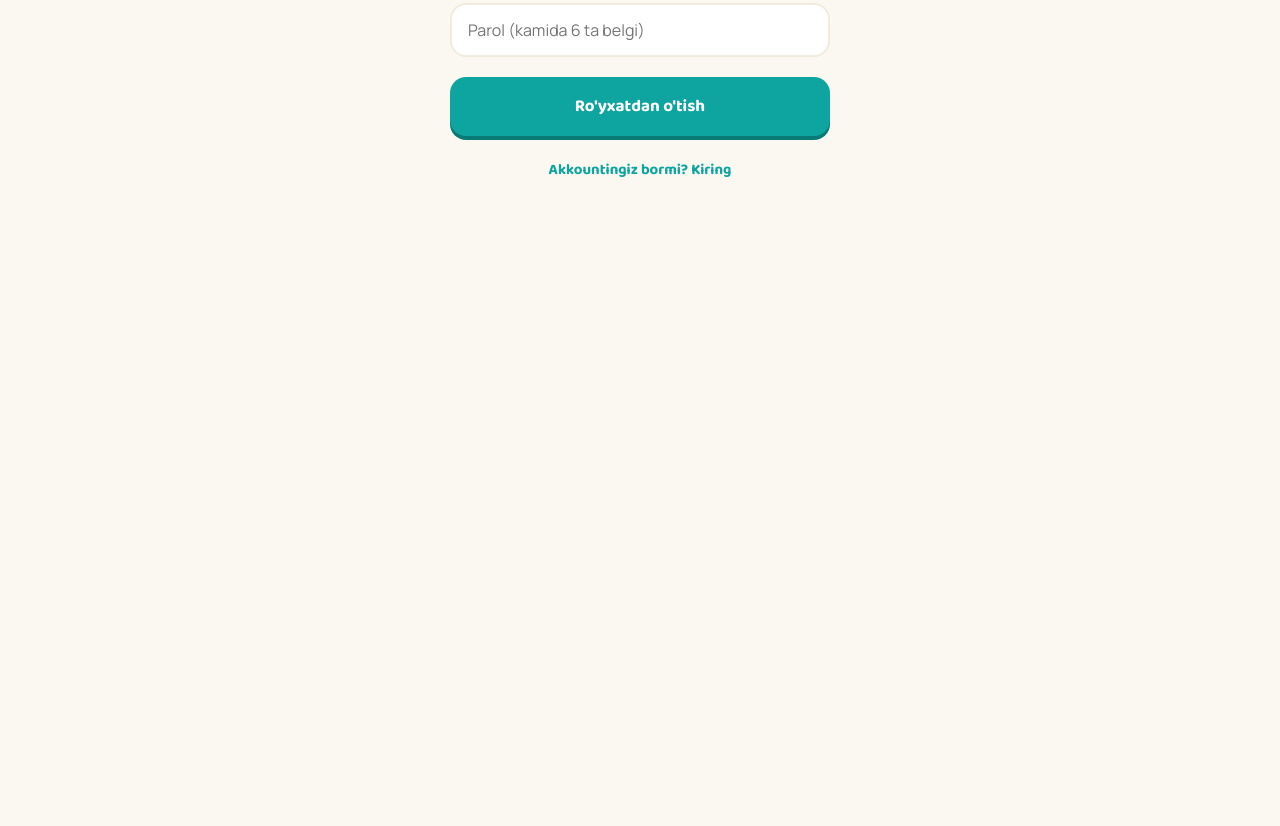
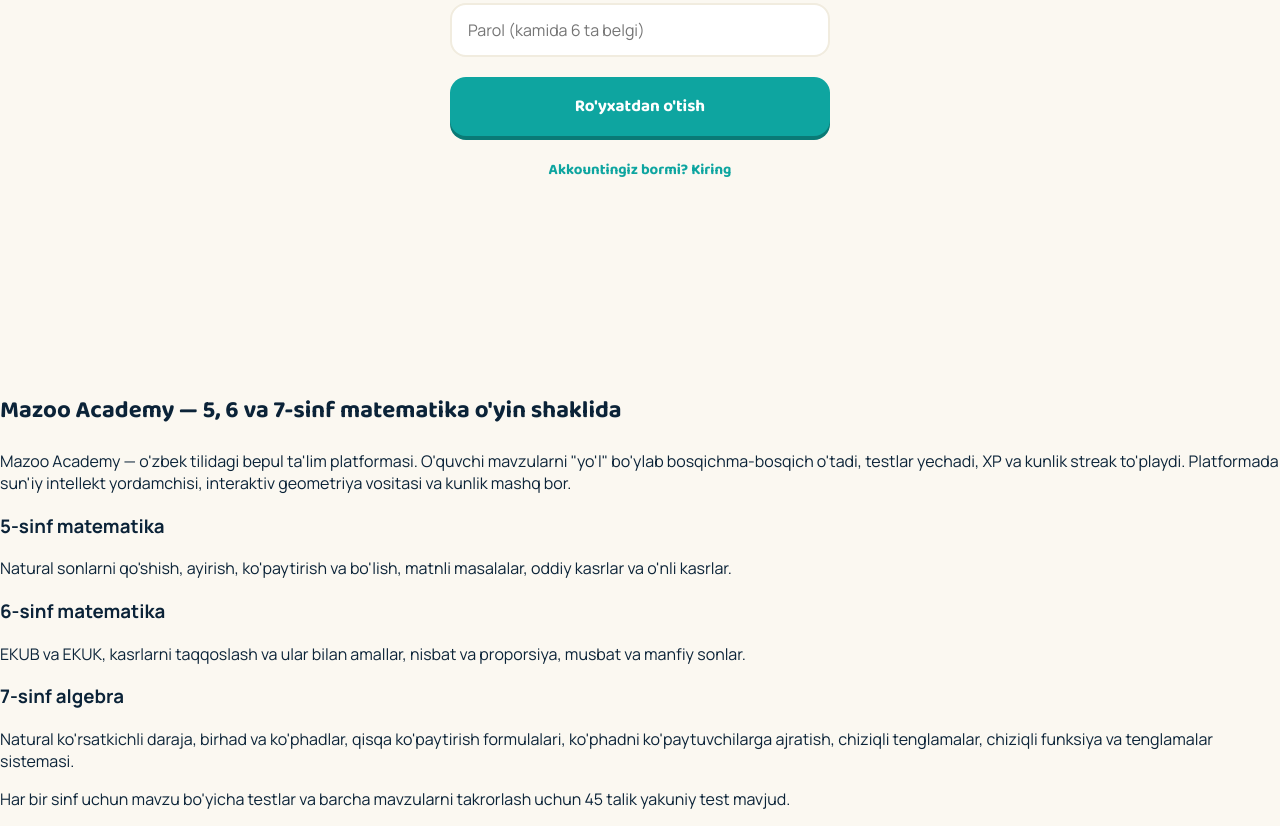
Before and after one commit to kelooadmin/Mazoo_academy, a plain HTML site: page index.html in a window 1280 px wide. Shown: the part 429-1255 px from the top of the page. Before the commit the page ends 800 px from the top, so only its background shows below. Drawn offline with nearby package versions, Linux system fonts and the light colour scheme.

Commit message:
Update index.html

```diff
--- a/index.html
+++ b/index.html
@@ -10,6 +10,11 @@
 <meta property="og:title" content="Mazoo Academy — 5-6-7-sinf matematika">
 <meta property="og:description" content="O'yin uslubidagi matematika platformasi — testlar, XP, streak.">
 <meta property="og:type" content="website">
+<link rel="canonical" href="https://mazoo-academy.vercel.app/">
+<meta name="robots" content="index, follow">
+<script type="application/ld+json">
+{"@context":"https://schema.org","@type":"WebApplication","name":"Mazoo Academy","url":"https://mazoo-academy.vercel.app/","applicationCategory":"EducationalApplication","operatingSystem":"Web","inLanguage":"uz","description":"5, 6 va 7-sinf o'quvchilari uchun bepul, o'yin uslubidagi matematika platformasi: darslar, testlar, AI yordamchi, XP va streak tizimi.","audience":{"@type":"EducationalAudience","educationalRole":"student"},"offers":{"@type":"Offer","price":"0","priceCurrency":"UZS"}}
+</script>
 <link rel="preconnect" href="https://fonts.googleapis.com">
 <link href="https://fonts.googleapis.com/css2?family=Baloo+2:wght@500;600;700;800&family=Manrope:wght@400;500;600;700;800&display=swap" rel="stylesheet">
 <link rel="stylesheet" href="style.css">
@@ -67,6 +72,19 @@
     <button class="btn-secondary" id="authToggleBtn">Akkountingiz bormi? Kiring</button>
   </div>
 </main>
+
+<!-- SEO: QIDIRUV TIZIMLARI UCHUN MATNLI BO'LIM -->
+<section id="seoAbout" class="seo-about">
+  <h2>Mazoo Academy — 5, 6 va 7-sinf matematika o'yin shaklida</h2>
+  <p>Mazoo Academy — o'zbek tilidagi bepul ta'lim platformasi. O'quvchi mavzularni "yo'l" bo'ylab bosqichma-bosqich o'tadi, testlar yechadi, XP va kunlik streak to'playdi. Platformada sun'iy intellekt yordamchisi, interaktiv geometriya vositasi va kunlik mashq bor.</p>
+  <h3>5-sinf matematika</h3>
+  <p>Natural sonlarni qo'shish, ayirish, ko'paytirish va bo'lish, matnli masalalar, oddiy kasrlar va o'nli kasrlar.</p>
+  <h3>6-sinf matematika</h3>
+  <p>EKUB va EKUK, kasrlarni taqqoslash va ular bilan amallar, nisbat va proporsiya, musbat va manfiy sonlar.</p>
+  <h3>7-sinf algebra</h3>
+  <p>Natural ko'rsatkichli daraja, birhad va ko'phadlar, qisqa ko'paytirish formulalari, ko'phadni ko'paytuvchilarga ajratish, chiziqli tenglamalar, chiziqli funksiya va tenglamalar sistemasi.</p>
+  <p>Har bir sinf uchun mavzu bo'yicha testlar va barcha mavzularni takrorlash uchun 45 talik yakuniy test mavjud.</p>
+</section>
 
 <!-- PATH VIEW -->
 <main id="pathView" class="path-view" style="display:none;">
@@ -242,6 +260,6 @@
 
 <script src="https://cdn.jsdelivr.net/npm/@supabase/supabase-js@2"></script>
 <script src="config.js"></script>
-<script src="app.js?v=4"></script>
+<script src="app.js?v=5"></script>
 </body>
 </html>
```
